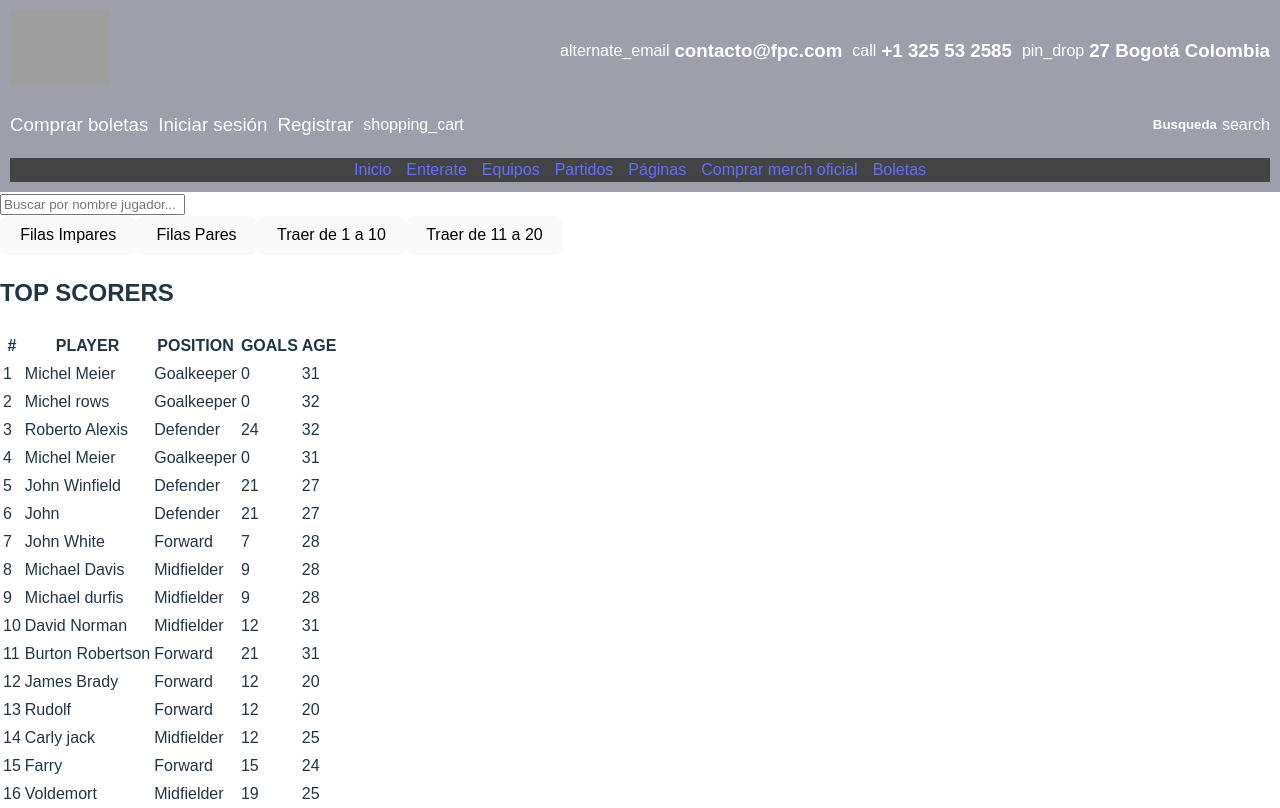
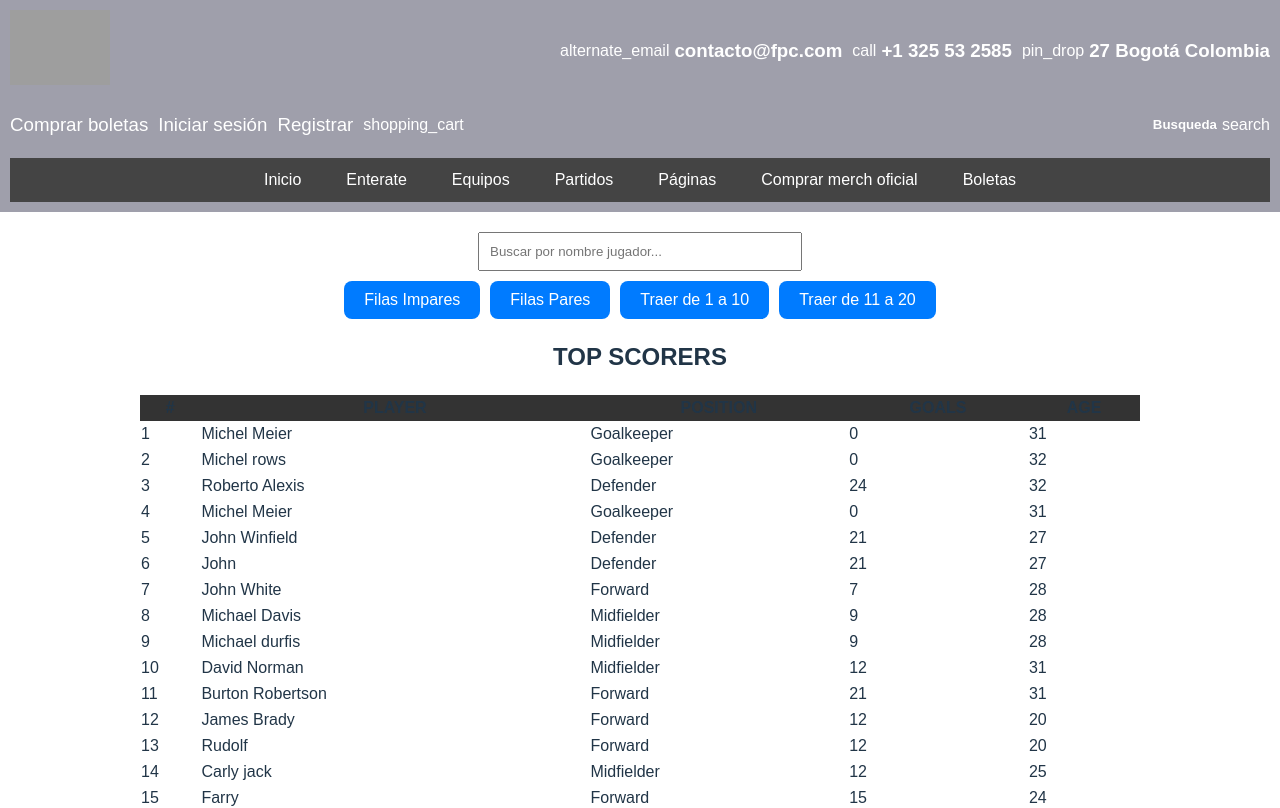
Before and after one commit to LauraCamilaHG/proyecto_futbol, a React (Vite) app: page / in a window 1280 px wide. Shown: the top 808 px of the page. Built offline with nearby package versions, Linux system fonts and the light colour scheme; grey boxes are pictures that could not be loaded.

Commit message:
Se agregaron as estilos css en los botones, tablas.

```diff
--- a/src/styles.css
+++ b/src/styles.css
@@ -68,3 +68,76 @@
   justify-content: center;
   flex-wrap: wrap;
 }
+
+.app__menu a {
+  color: white;
+  text-decoration: none;
+  padding: 10px 15px;
+  display: block;
+}
+
+.app__menu a:hover {
+  background-color: #555;
+}
+
+/* Sección de botones */
+.app__buttons {
+  display: flex;
+  flex-direction: column;
+  align-items: center;
+  margin: 20px 0;
+}
+
+.app__buttons-search-bar {
+  padding: 10px;
+  margin-bottom: 10px;
+  width: 80%;
+  max-width: 300px;
+}
+
+.app__buttons-controls {
+  display: flex;
+  flex-wrap: wrap;
+  gap: 10px;
+  justify-content: center;
+}
+
+.app__buttons-controls button {
+  padding: 10px 20px;
+  border: none;
+  background-color: #007bff;
+  color: white;
+  cursor: pointer;
+}
+
+.app__buttons-controls button:hover {
+  background-color: #0056b3;
+}
+
+/* Tabla de goleadores */
+.app__table {
+  margin: 20px auto;
+  width: 90%;
+  max-width: 1000px;
+}
+
+.app__table h2 {
+  text-align: center;
+  margin-bottom: 20px;
+}
+
+.app__table table {
+  width: 100%;
+  border-collapse: collapse;
+}
+
+.app_table th, .app_table td {
+  border: 1px solid #ddd;
+  padding: 8px;
+  text-align: left;
+}
+
+.app__table th {
+  background-color: #333;
+  color: white;
+}
```
